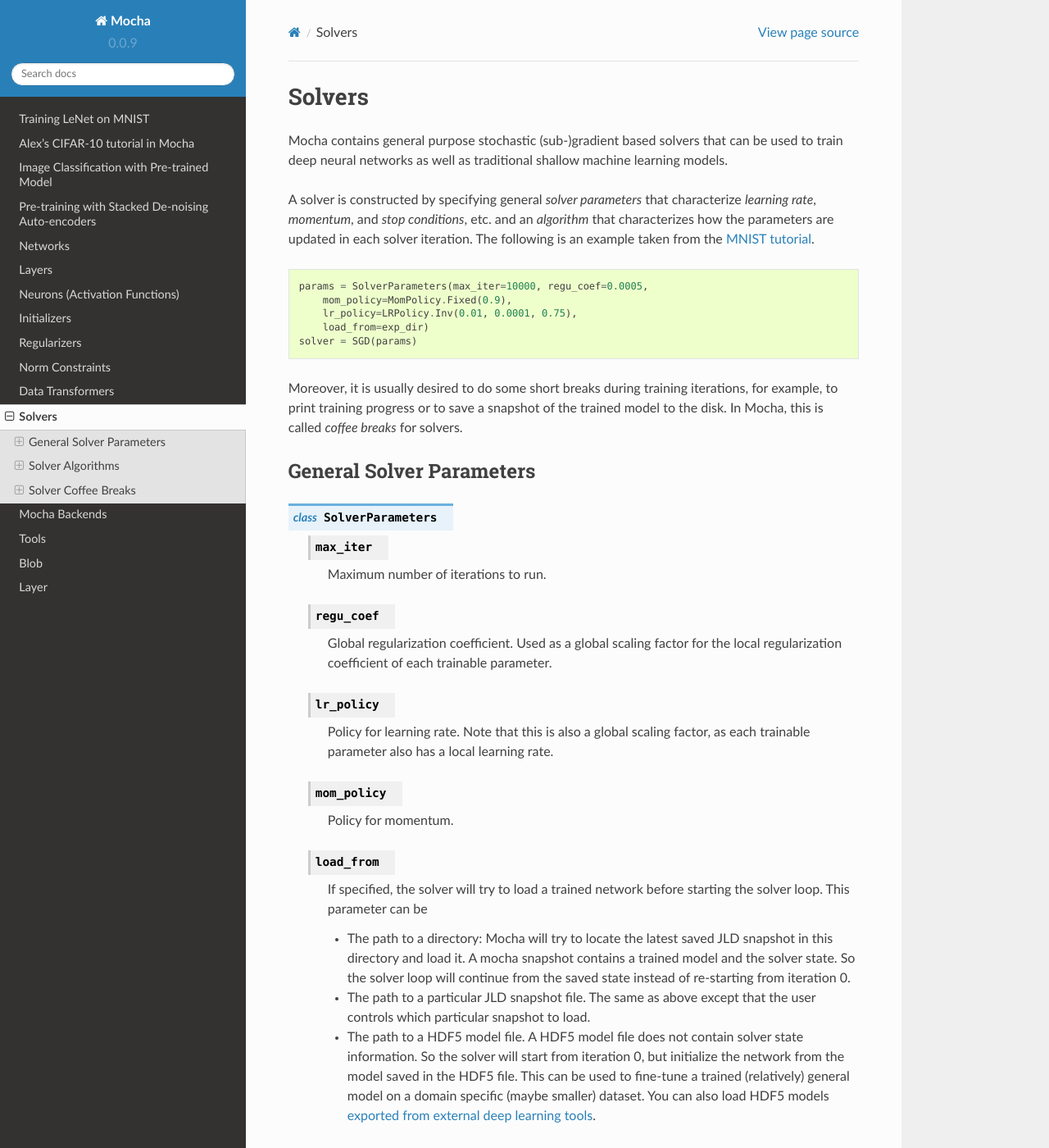
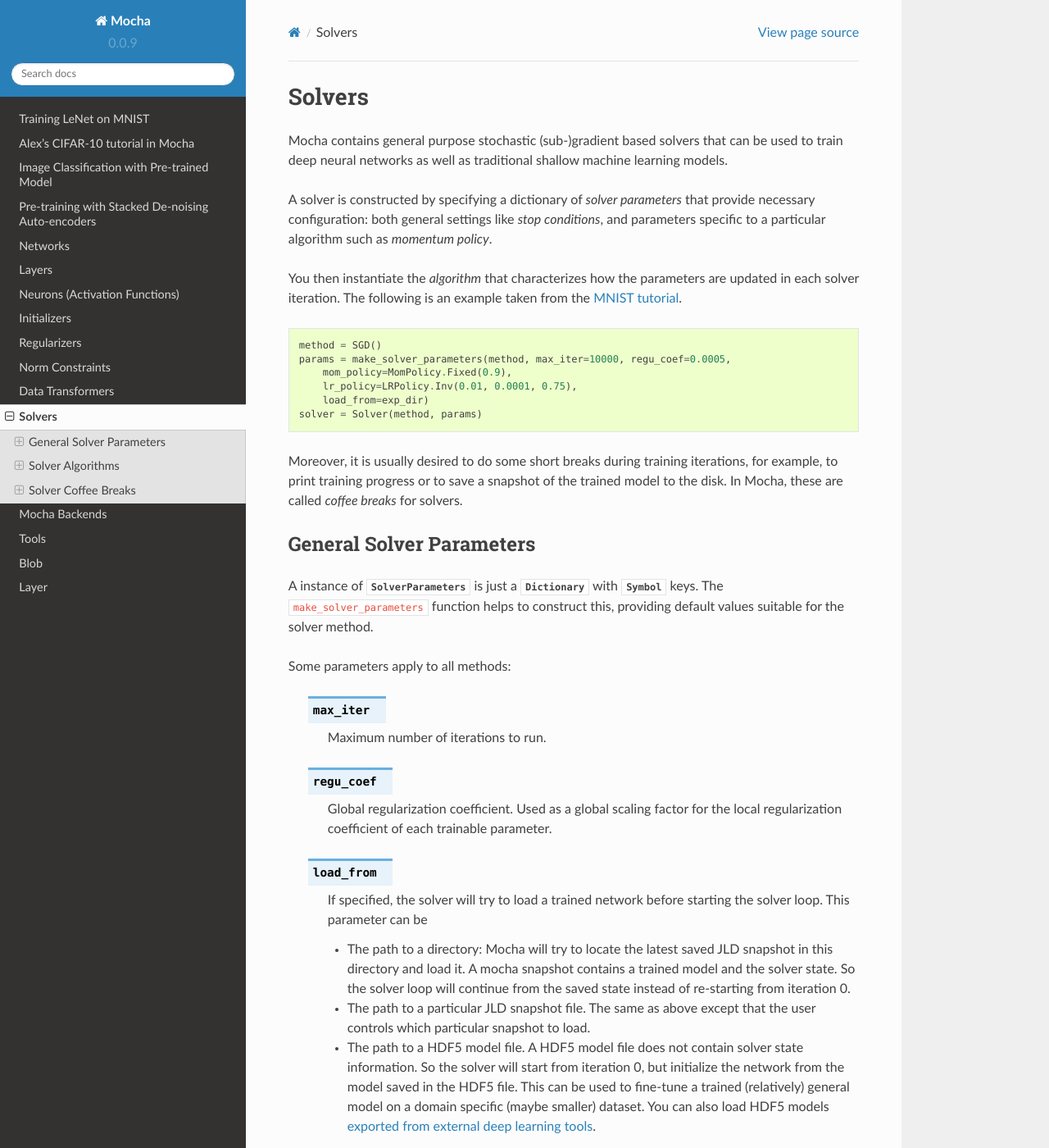
Before and after one commit to pluskid/Mocha.jl, a Sphinx documentation site: the page built from docs/user-guide/solver.rst, in a window 1280 px wide and 1400 px high. Shown: the whole window at 82% size. Built offline with Sphinx 7.4.7 and the Read the Docs theme 2.0.0, drawn with Linux system fonts in a browser that asks for light colours; some of the changed text lies outside the part shown.

Commit message:
Docs and examples update for solver refactor and Adam solver

```diff
--- a/docs/tutorial/cifar10.rst
+++ b/docs/tutorial/cifar10.rst
@@ -242,10 +242,11 @@
      (5000, LRPolicy.Fixed(0.0001)),
      (5000, LRPolicy.Fixed(0.00001)),
    )
-   solver_params = SolverParameters(max_iter=70000,
+   method = SGD()
+   solver_params = make_solver_parameters(method, max_iter=70000,
        regu_coef=0.004, momentum=0.9, lr_policy=lr_policy,
        load_from="snapshots")
-   solver = SGD(solver_params)
+   solver = Solver(method, solver_params)
 
 The other parameters like regularization coefficient and momentum are directly
 translated from Caffe's solver configuration. Progress reporting and automatic
--- a/docs/tutorial/mnist.rst
+++ b/docs/tutorial/mnist.rst
@@ -185,12 +185,12 @@
 .. code-block:: julia
 
    exp_dir = "snapshots"
-
-   params = SolverParameters(max_iter=10000, regu_coef=0.0005,
+   method = SGD()
+   params = make_solver_parameters(method, max_iter=10000, regu_coef=0.0005,
        mom_policy=MomPolicy.Fixed(0.9),
        lr_policy=LRPolicy.Inv(0.01, 0.0001, 0.75),
        load_from=exp_dir)
-   solver = SGD(params)
+   solver = Solver(method, params)
 
 The behavior of the solver is specified in the following parameters
 
--- a/docs/user-guide/solver.rst
+++ b/docs/user-guide/solver.rst
@@ -5,28 +5,35 @@
 can be used to train deep neural networks as well as traditional shallow
 machine learning models.
 
-A solver is constructed by specifying general *solver parameters* that
-characterize *learning rate*, *momentum*, and *stop conditions*, etc. and an
-*algorithm* that characterizes how the parameters are updated in each solver
-iteration. The following is an example taken from the :doc:`MNIST tutorial
-</tutorial/mnist>`.
+A solver is constructed by specifying a dictionary of *solver parameters* that
+provide necessary configuration: both general settings like *stop conditions*,
+and parameters specific to a particular algorithm such as  *momentum policy*.
+
+You then instantiate the *algorithm* that characterizes how the parameters are
+updated in each solver iteration. The following is an example taken from the
+:doc:`MNIST tutorial </tutorial/mnist>`.
 
 .. code-block:: julia
 
-   params = SolverParameters(max_iter=10000, regu_coef=0.0005,
+   method = SGD()
+   params = make_solver_parameters(method, max_iter=10000, regu_coef=0.0005,
        mom_policy=MomPolicy.Fixed(0.9),
        lr_policy=LRPolicy.Inv(0.01, 0.0001, 0.75),
        load_from=exp_dir)
-   solver = SGD(params)
+   solver = Solver(method, params)
 
 Moreover, it is usually desired to do some short breaks during training
 iterations, for example, to print training progress or to save a snapshot of the
-trained model to the disk. In Mocha, this is called *coffee breaks* for solvers.
+trained model to the disk. In Mocha, these are called *coffee breaks* for solvers.
 
 General Solver Parameters
 -------------------------
 
-.. class:: SolverParameters
+A instance of :class:`SolverParameters` is just a :class:`Dictionary` with :class:`Symbol`
+keys. The ``make_solver_parameters`` function helps to construct this, providing default
+values suitable for the solver method.
+
+Some parameters apply to all methods:
 
    .. attribute:: max_iter
 
@@ -36,15 +43,6 @@
 
       Global regularization coefficient. Used as a global scaling factor for the
       local regularization coefficient of each trainable parameter.
-
-   .. attribute:: lr_policy
-
-      Policy for learning rate. Note that this is also a global scaling factor, as
-      each trainable parameter also has a local learning rate.
-
-   .. attribute:: mom_policy
-
-      Policy for momentum.
 
    .. attribute:: load_from
 
@@ -64,6 +62,61 @@
         specific (maybe smaller) dataset. You can also load HDF5 models
         :doc:`exported from external deep learning tools
         </user-guide/tools/import-caffe-model>`.
+
+Solver Algorithms
+-----------------
+
+The different solver methods are listed below, together with the ``SolverParameters`` arguments particular to them.
+
+.. class:: SGD
+
+   Stochastic Gradient Descent with momentum.
+
+   .. attribute:: lr_policy
+
+      Policy for learning rate. Note that this is also a global scaling factor, as
+      each trainable parameter also has a local learning rate.
+
+   .. attribute:: mom_policy
+
+      Policy for momentum.
+
+
+.. class:: Nesterov
+
+   Stochastic Nesterov accelerated gradient method.
+
+   .. attribute:: lr_policy
+
+      Policy for learning rate, as for SGD.
+
+   .. attribute:: mom_policy
+
+      Policy for momentum, as for SGD.
+
+.. class:: Adam
+
+   As described in `Adam: A Method for Stochastic Optimization <http://arxiv.org/abs/1412.6980>`_.
+
+   (N.B. The Adam solver sets effective learning rates for each parameter individually, so the
+   layer local learning rates are ignored in this case.)
+
+   .. attribute:: alpha
+
+      Step size, defaults to 0.001 - this is approximately the largest step any parameter can take in a single iteration.
+
+   .. attribute:: beta1
+
+      Exponential decay factor for 1st order moment estimates, 0<=beta1<1, default 0.9
+
+   .. attribute:: beta2
+
+      Exponential decay factor for 2nd order moment estimates, 0<=beta1<1, default 0.999
+
+   .. attribute:: epsilon
+
+      Affects scaling of the parameter updates for numerical conditioning, default 1-1e-8
+
 
 Learning Rate Policy
 ~~~~~~~~~~~~~~~~~~~~
@@ -155,16 +208,6 @@
    Stages are specified by number of training iterations. See
    :class:`LRPolicy.Staged`.
 
-Solver Algorithms
------------------
-
-.. class:: SGD
-
-   Stochastic Gradient Descent with momentum.
-
-.. class:: Nesterov
-
-   Stochastic Nesterov accelerated gradient method.
 
 Solver Coffee Breaks
 --------------------
@@ -232,17 +275,9 @@
    iteration is reported by default. You can also call the function with the following
    named parameters in order to customize the output:
 
-   .. attribute:: show_iter(=true)
-   Shows the current iteration number.
+   .. attribute:: statistic_names
+   A vector of statistic names to print when summarizing the state, e.g. ``[:iter, :obj_val, :learning_rate]``.  The available statistics will depend on the solver method in use.
 
-   .. attribute:: show_obj_val(=true)
-   Shows the current value of the objective function.
-
-   .. attribute:: show_lr(=false)
-   Shows the current value of the learning rate.
-
-   .. attribute:: show_mom(=false)
-   Shows the current momentum.
 
    Here are a few examples of usage:
 
@@ -252,10 +287,10 @@
       TrainingSummary()
 
       #will only show objective function value
-      TrainingSummary(show_iter=false)
+      TrainingSummary([:iter])
 
       #shows iteration, obj_val, learning_rate, and momentum
-      TrainingSummary(show_lr=true,show_mom=true)
+      TrainingSummary([:iter, :obj_val, :learning_rate, :momentum])
 
    Note that the training summary at iteration 0 shows the results before training starts.
    Also, any values that are shown with this method will also be added to the lounge
```
Also changed, not shown: README.md (+3 -2 lines), 9 other files.
